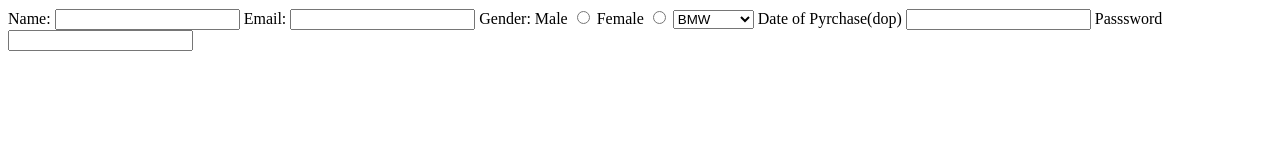
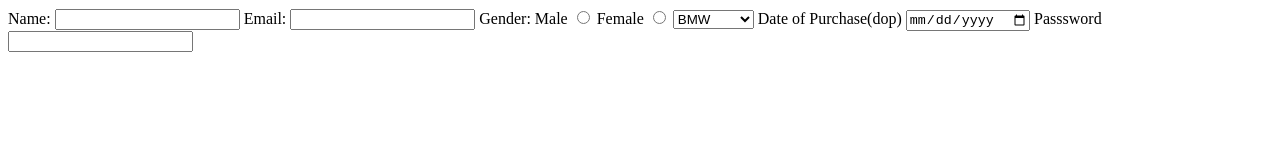
Before and after one commit to acciojob/car-insurance-form-NUSRATFATEHALI, a website: page main.html in a window 1280 px wide. Drawn offline with Linux system fonts and the light colour scheme.

Commit message:
created a submission

```diff
--- a/main.html
+++ b/main.html
@@ -23,8 +23,8 @@
 			<option value="Audi">Audi</option>
 			<option value="Mercedes">Mercedes</option>
 		</select>
-		<label for="dop">Date of Pyrchase(dop)</label>
-		<input type="number" id="carage" required>
+		<label for="dop">Date of Purchase(dop)</label>
+		<input type="date" id="carage" required>
 		<label for="password">Passsword</label>
 		<input type="password" id="password" required>
 	</form>
```
